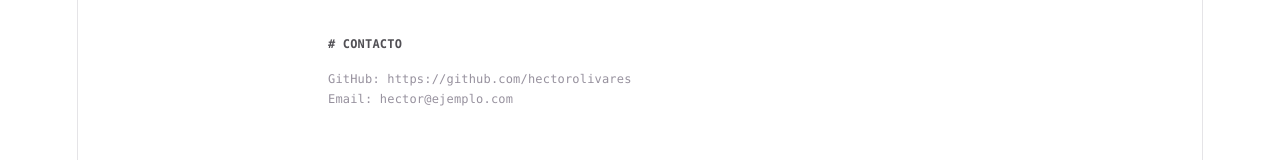
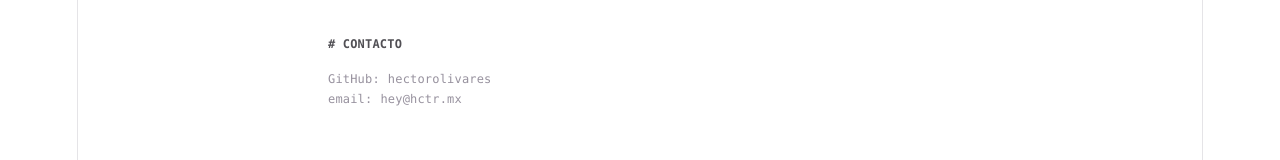
Before and after one commit to hectorolivares/ip-denkai, a React (Vite) app: page /info in a window 1280 px wide. Shown: the part 730-890 px from the top of the page. Built offline with nearby package versions, Linux system fonts and the light colour scheme; no server answers.

Commit message:
feat: add clickable contact links to LegalView

```diff
--- a/src/components/LegalView.tsx
+++ b/src/components/LegalView.tsx
@@ -13,9 +13,11 @@
       </button>
 
       <section className="mb-12">
-        <div className="text-[var(--text-h)] font-bold mb-4"># LICENCIA MIT</div>
+        <div className="text-[var(--text-h)] font-bold mb-4">
+          # LICENCIA MIT
+        </div>
         <p className="whitespace-pre-wrap">
-{`Copyright (c) 2026 Héctor Olivares
+          {`Copyright (c) 2026 Héctor Olivares
 
 Permission is hereby granted, free of charge, to any person obtaining a copy
 of this software and associated documentation files (the "Software"), to deal
@@ -39,22 +41,38 @@
 
       <section className="mb-12">
         <div className="text-[var(--text-h)] font-bold mb-4"># STACK</div>
-        <p>
-          React 18 / TypeScript / Tailwind CSS / Geist Mono / IPInfo API
-        </p>
+        <p>React 18 / TypeScript / Tailwind CSS / Geist Mono / IPInfo API</p>
       </section>
 
       <section className="mb-12">
         <div className="text-[var(--text-h)] font-bold mb-4"># CONTACTO</div>
-        <p>
-          GitHub: https://github.com/hectorolivares<br />
-          Email: hector@ejemplo.com
-        </p>
+
+        <div className="flex items-center gap-2">
+          <p>GitHub:</p>
+          <a
+            href="https://github.com/hectorolivares"
+            target="_blank"
+            rel="noopener noreferrer"
+            className="hover:text-[var(--text-h)] hover:underline cursor-pointer transition-colors"
+          >
+            hectorolivares
+          </a>
+        </div>
+
+        <div className="flex items-center gap-2">
+          <p>email:</p>
+          <a
+            href="mailto:hey@hctr.mx"
+            target="_blank"
+            rel="noopener noreferrer"
+            className="hover:text-[var(--text-h)] hover:underline cursor-pointer transition-colors"
+          >
+            hey@hctr.mx
+          </a>
+        </div>
       </section>
 
-      <div className="mt-20 opacity-20 text-[10px]">
-        EOF_LEGAL_NOTICE
-      </div>
+      <div className="mt-20 opacity-20 text-[10px]">EOF_LEGAL_NOTICE</div>
     </div>
   );
 }
```
